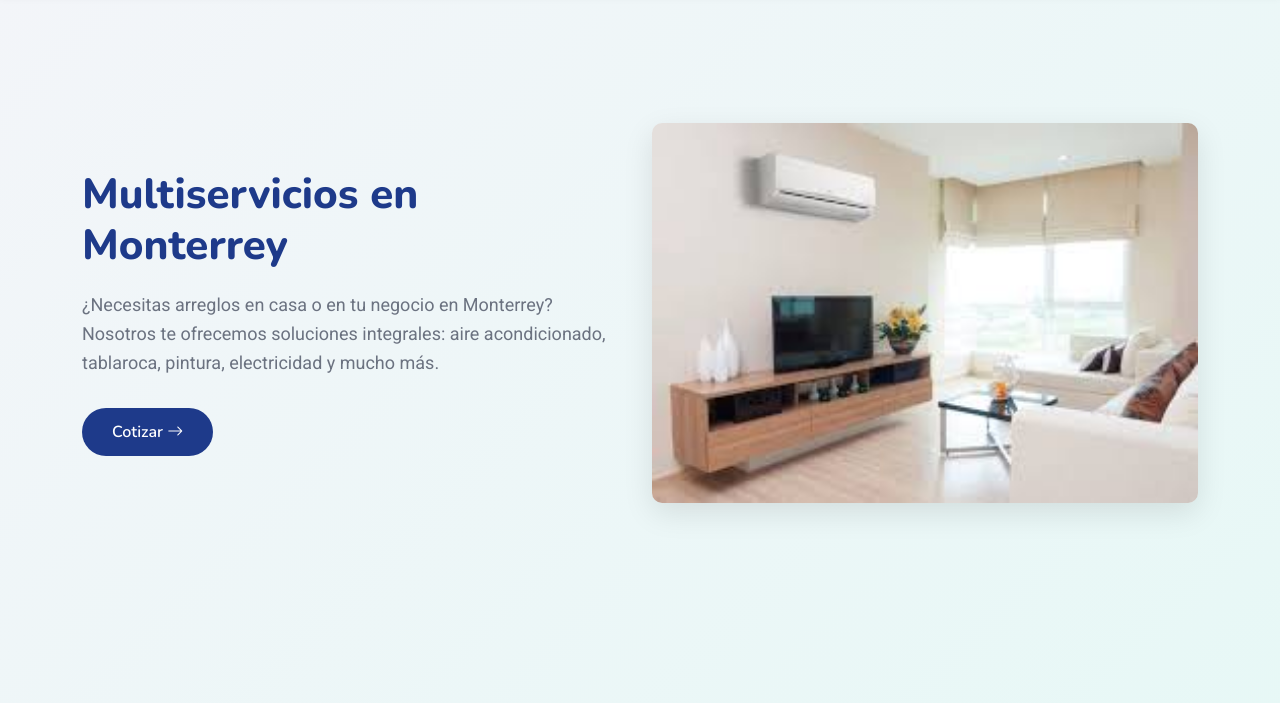
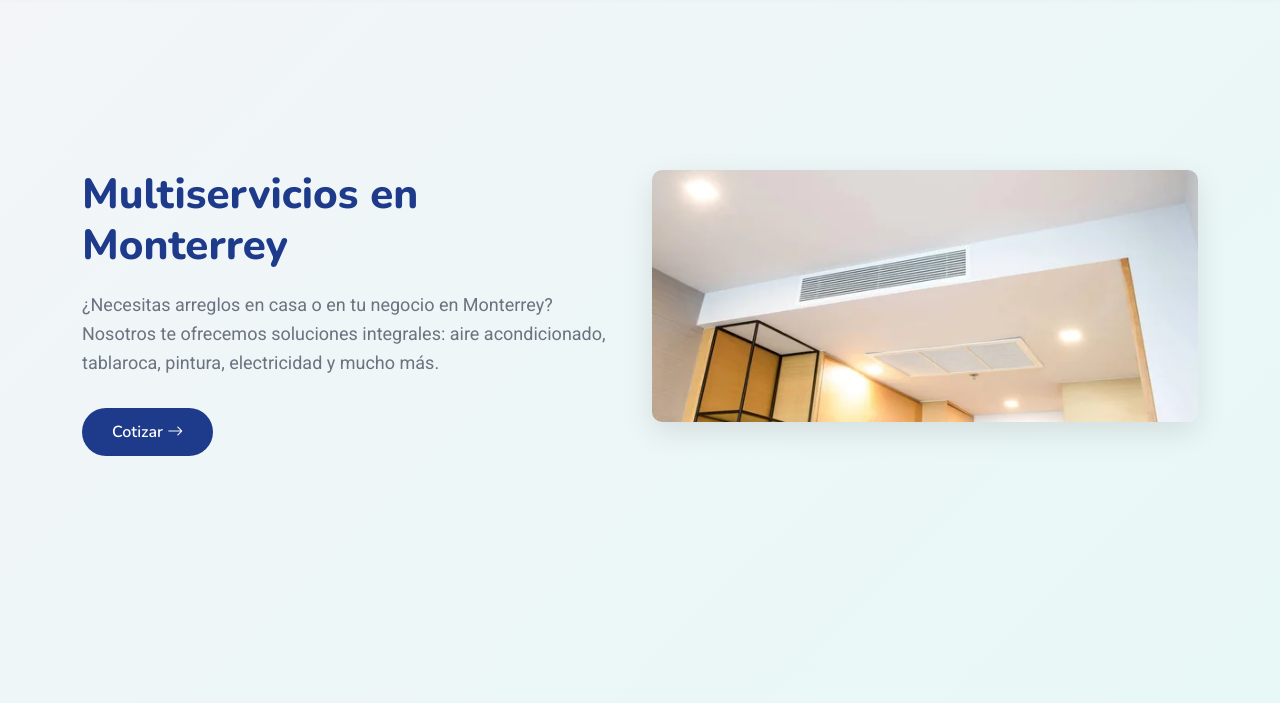
Before and after one commit to Erick-MSD/ElShaddaiMultiservicios, a plain HTML site: page index.html in a window 1280 px wide. Shown: the part 97-800 px from the top of the page. Drawn offline with nearby package versions, Linux system fonts and the light colour scheme.

Commit message:
Se cambio la imagen del Hero Section

```diff
--- a/assets/css/style.css
+++ b/assets/css/style.css
@@ -5,6 +5,10 @@
     --cool-gray: #6B7280;
     --light-gray: #F3F4F6;
     --white: #FFFFFF;
+}
+
+:root {
+   scroll-behavior: smooth;
 }
 
 /* General Styles */
--- a/index.html
+++ b/index.html
@@ -57,7 +57,7 @@
                       </div>
                     </div>
                     <div class="col-lg-6 order-1 order-lg-2 hero-img" data-aos="zoom-out">
-                        <img src="assets/img/Minisplit.jpg" class="img-fluid animated" alt="">
+                        <img src="assets/img/photo1.jpg" class="img-fluid animated" alt="">
                     </div>
                 </div>
             </div>
```
Also changed, not shown: assets/img/photo1.jpg (added).
